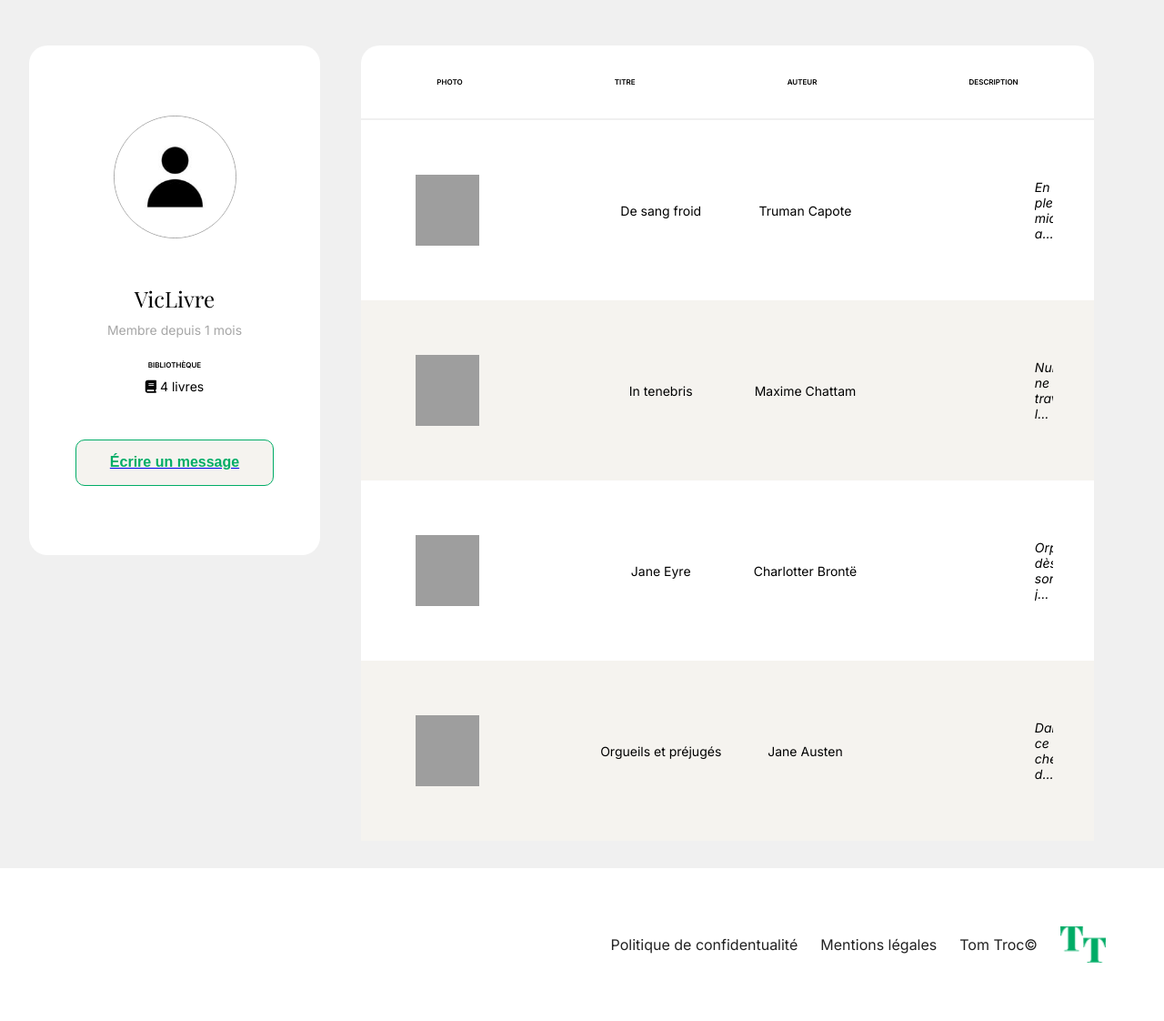
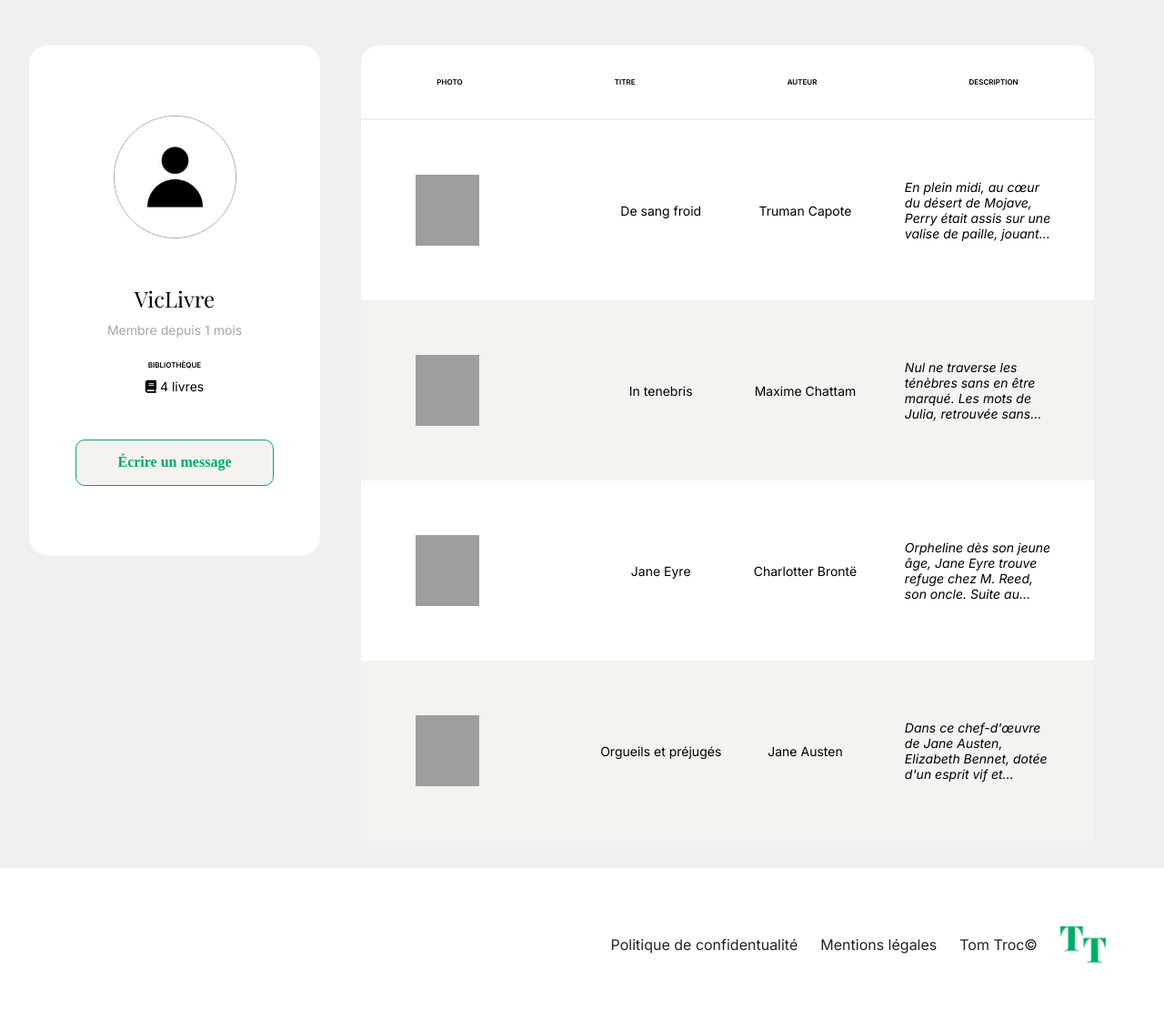
Before and after one commit to DevJulBrd/OpenClassrooms-Full-Stack-P4-TomTroc, a PHP site: page /index.php?action=publicProfile&user_id=4 in a window 1280 px wide. Shown: the part 110-1232 px from the top of the page at 91% size. Run offline with PHP 8.4, Linux system fonts and the light colour scheme; data comes from the database, SQL or seed files in the repository; some web fonts are replaced; grey boxes are pictures that could not be loaded.

Commit message:
Validation w3c

```diff
--- a/css/style.css
+++ b/css/style.css
@@ -1507,7 +1507,7 @@ main {
 
   .public-profile-book-description {
     margin-right: 0;
-    margin-left: 173px;
+    margin-left: 30px;
     width: 23%;
   }
 
--- a/views/templates/profile_public.php
+++ b/views/templates/profile_public.php
@@ -1,6 +1,6 @@
 <div class="public-profile-container">
   <div class="profile-header public-profile-header">
-    <section class="profile-block profile-align public-profile-block">
+    <div class="profile-block profile-align public-profile-block">
       <div class="profile-container public-profile-profile-container">
         <div class="profile-img-container">
           <?php
@@ -24,16 +24,14 @@
         <!-- 🔹 On écrit au propriétaire du profil, pas à $book['user_id'] -->
         <a href="index.php?action=startConversation&user_id=<?= $user->getId() ?>"
            data-desktop-href="index.php?action=startConversationDesktop&user_id=<?= $user->getId() ?>"
-           class="public-profile-link">
-          <button class="register-button profile-button public-profile-button">
+           class="public-profile-link register-button profile-button public-profile-button">
             Écrire un message
-          </button>
         </a>
       </div>
-    </section>
+    </div>
   </div>
 
-  <section class="profile-block-books public-profile-block-books">
+  <div class="profile-block-books public-profile-block-books">
     <?php if (empty($books)): ?>
       <p class="profile-book-container">
         Cet utilisateur n’a pas encore ajouté de livres.
@@ -73,7 +71,7 @@
         <?php endforeach; ?>
       </div>
     <?php endif; ?>
-  </section>
+  </div>
 </div>
 
 
```
